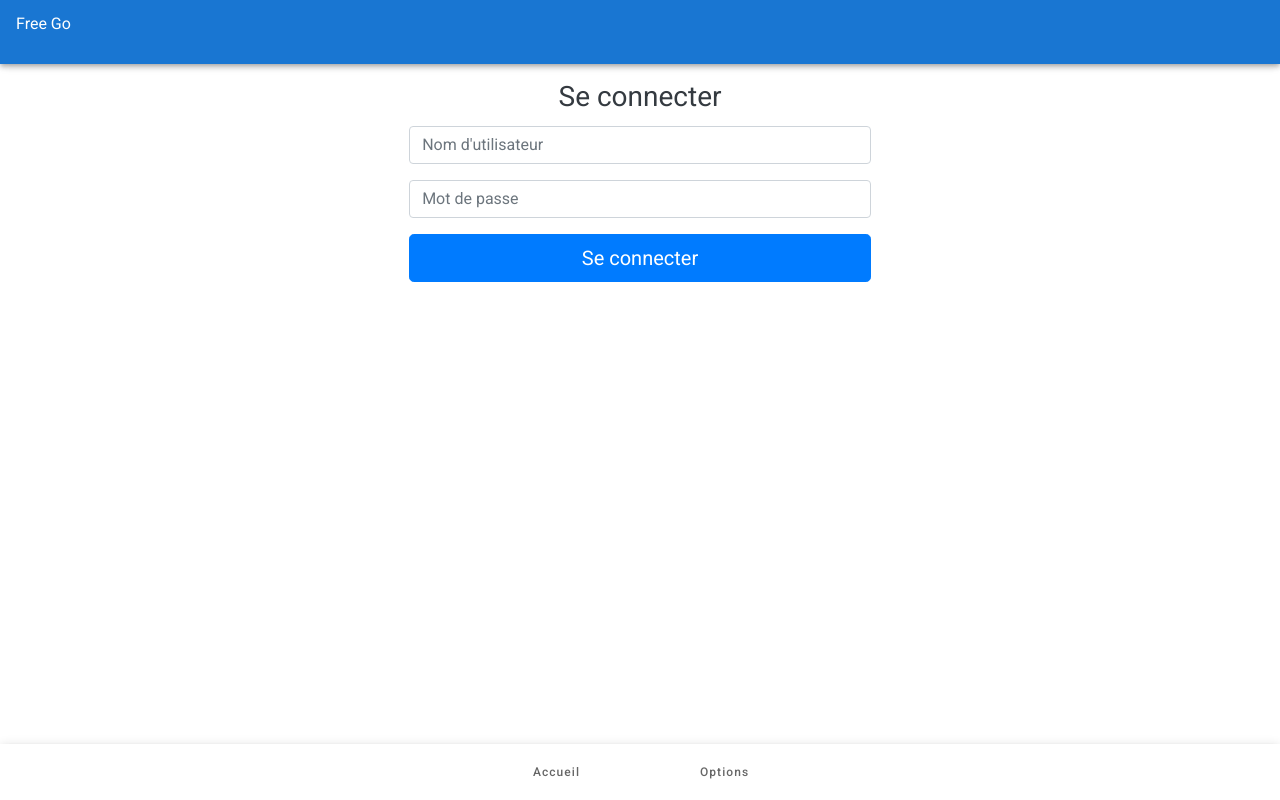
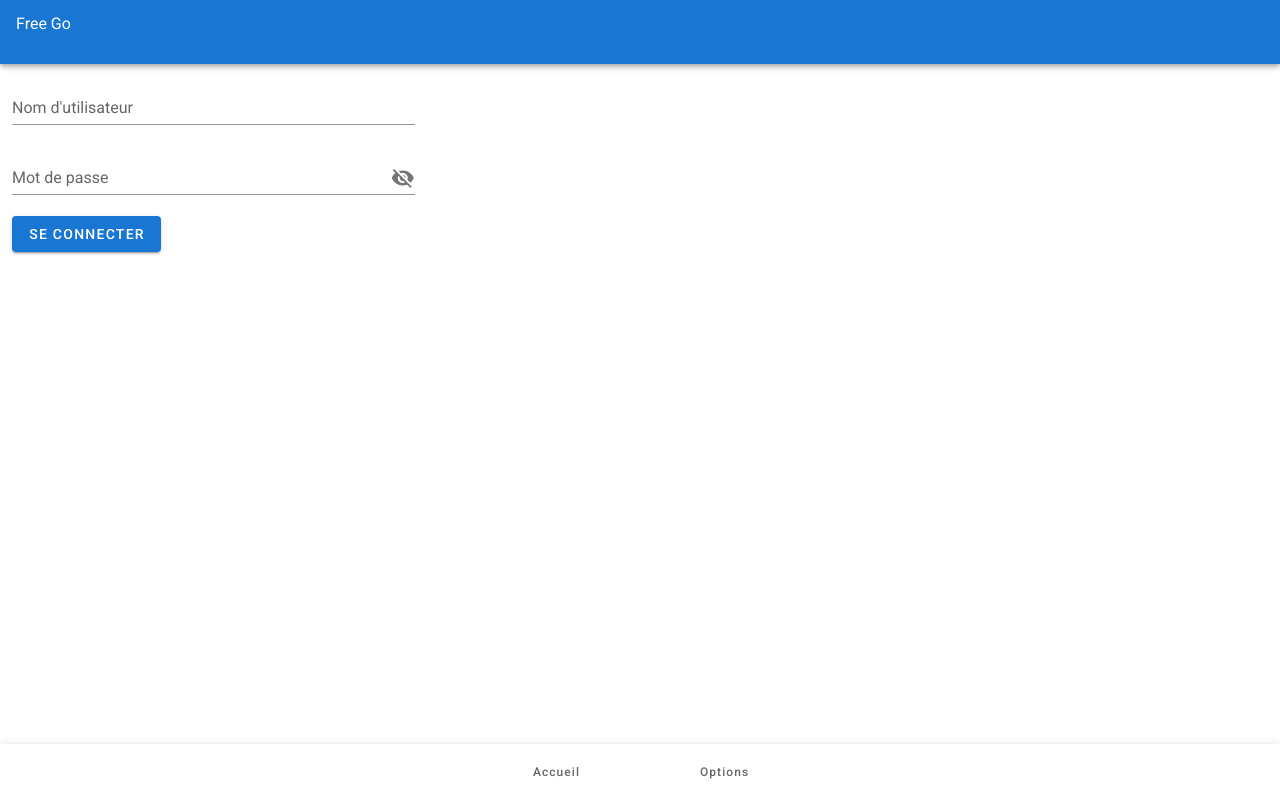
Before and after one commit to HE-Arc/FreeGo2, a Vue app in the folder frontend/vueapp/: page /login in a window 1280 px wide. Built offline with nearby package versions, Linux system fonts and the light colour scheme.

Commit message:
Change sign in form to use vuetify/vuelidate

```diff
--- a/frontend/vueapp/src/views/ContactUs.vue
+++ b/frontend/vueapp/src/views/ContactUs.vue
@@ -30,14 +30,15 @@
           @change="$v.message.$touch()"
           @blur="$v.message.$touch()"
         ></v-textarea>
-      </v-col>
         <v-btn
           class="mr-4"
           :disabled="submitStatus === 'PENDING'"
           @click="submit"
+          color="primary"
         >
           Envoyer
         </v-btn>
+      </v-col>
       <p class="typo__p" v-if="submitStatus === 'OK'">Merci de votre message !</p>
       <p class="typo__p" v-if="submitStatus === 'ERROR'">Veuillez corriger les erreurs.</p>
       <p class="typo__p" v-if="submitStatus === 'PENDING'">Envoi...</p>
@@ -107,7 +108,6 @@
 
     methods: {
       submit() {
-        console.log('submit!')
         this.$v.$touch()
         if (this.$v.$invalid) {
           this.submitStatus = 'ERROR'
--- a/frontend/vueapp/src/views/Login.vue
+++ b/frontend/vueapp/src/views/Login.vue
@@ -1,24 +1,39 @@
 <template>
-  <div class="login">
-    <Head></Head>
-    <div class="container text-dark">
-      <div class="row justify-content-md-center">
-        <div class="col-md-5 p-3 login justify-content-md-center">
-          <h1 class="h3 mb-3 font-weight-normal text-center">Se connecter</h1>
+  <div>
+    <Head/>
+    <form>
+      <v-col cols="12" md="4">
+        <v-text-field
+          v-model="username"
+          :error-messages="usernameErrors"
+          label="Nom d'utilisateur"
+          required
+          @input="$v.username.$touch()"
+          @blur="$v.username.$touch()"
+        ></v-text-field>
+
+        <v-text-field
+          v-model="password"
+          :error-messages="passwordErrors"
+          :append-icon="show ? 'mdi-eye' : 'mdi-eye-off'"
+          :type="show ? 'text' : 'password'"
+          label="Mot de passe"
+          required
+          @click:append="show = !show"
+          @input="$v.password.$touch()"
+          @blur="$v.password.$touch()"
+        ></v-text-field><v-btn
+        class="mr-4"
+        :disabled="submitStatus === 'PENDING'"
+        @click="login"
+        color="primary"
+      >
+        Se connecter
+      </v-btn>
       <p v-if="incorrectAuth">Nom d'utilisateur ou mot de passe incorrect - veuillez réessayer</p>
-          <form v-on:submit.prevent="login">
-            <div class="form-group">
-              <input type="text" name="username" id="user" v-model="username" class="form-control" placeholder="Nom d'utilisateur">
-            </div>
-            <div class="form-group">
-              <input type="password" name="password" id="pass" v-model="password" class="form-control" placeholder="Mot de passe">
-            </div>
-            <button class="btn btn-lg btn-primary btn-block">Se connecter</button>
+      </v-col>
     </form>
-        </div>
-      </div>
-    </div>
-    <Navbar></Navbar>
+    <Navbar/>
   </div>
 </template>
 
@@ -26,23 +41,59 @@
   import { mapState } from 'vuex'
   import Navbar from '../components/Navbar'
   import Head from '../components/Head'
+  import { required } from 'vuelidate/lib/validators'
 
   export default {
     name: 'login',
+
+    components: {
+      Navbar,
+      Head,
+    },
+
     data () {
       return {
         username: '',
         password: '',
         incorrectAuth: false,
+        submitStatus: null,
+        show: false,
       }
     },
-    components: {
-      Navbar,
-      Head,
+
+    validations: {
+      username: {
+        required,
       },
-    computed: mapState(['accessToken']),
+      password: {
+        required,
+      },
+    },
+
+    computed: {
+      ...mapState(['accessToken']),
+      usernameErrors () {
+        const errors = []
+        if (!this.$v.username.$dirty) return errors
+        !this.$v.username.required && errors.push('Veuillez entrer votre nom d\'utilisateur')
+        return errors
+      },
+      passwordErrors () {
+        const errors = []
+        if (!this.$v.password.$dirty) return errors
+        !this.$v.password.required && errors.push('Veuillez entrer votre mot de passe')
+        return errors
+      },
+    },
+
+
     methods: {
       login() {
+        this.$v.$touch()
+        if (this.$v.$invalid) {
+          this.submitStatus = 'ERROR'
+        } else {
+          this.submitStatus = 'PENDING'
           this.$store.dispatch('userLogin', {
             username: this.username,
             password: this.password
@@ -54,6 +105,10 @@
             console.log(err)
             this.incorrectAuth = true
           })
+          .finally(() =>{
+            this.submitStatus = 'OK'
+          })
+        }
       }
     }
   }
--- a/frontend/vueapp/src/views/Logout.vue
+++ b/frontend/vueapp/src/views/Logout.vue
@@ -1,5 +1,5 @@
 <template>
-  <div class="log">
+  <div class="logout">
   </div>
 </template>
 
```
Lines whose indentation alone changed are shown as unchanged.
